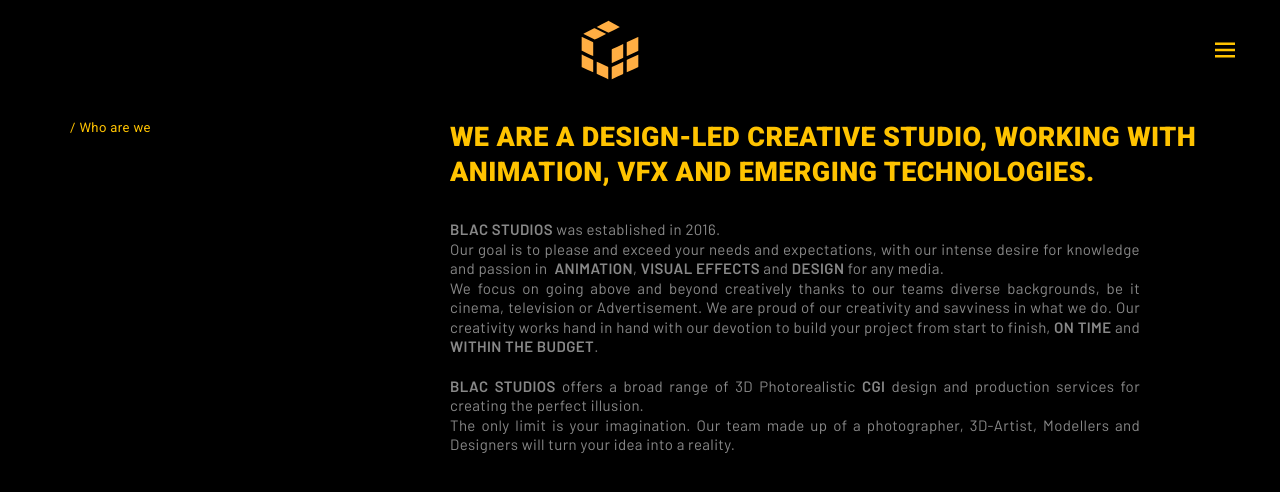
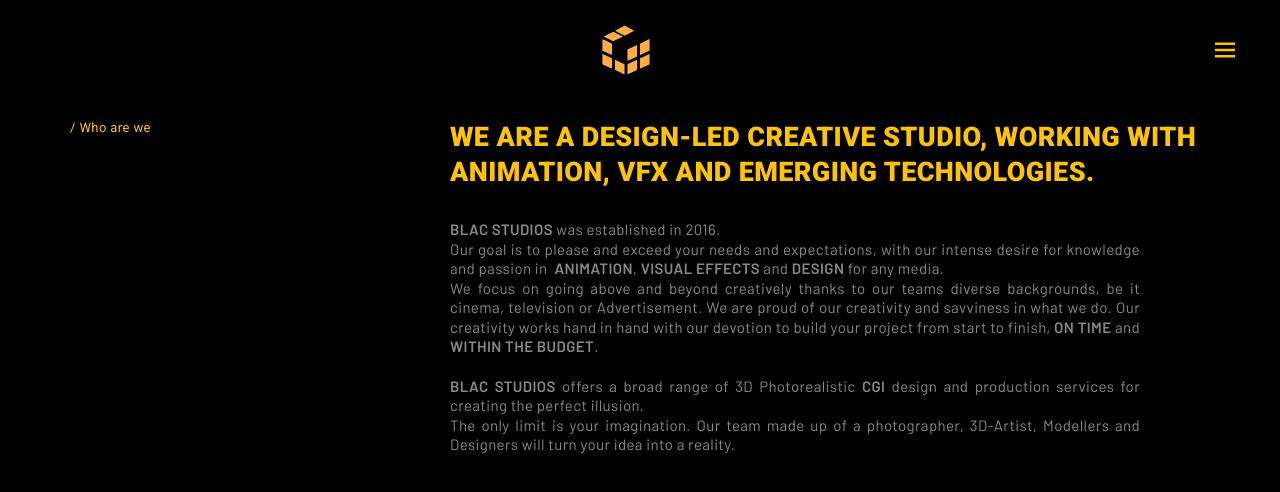
Before and after one commit to Kevin-kirago/Blac-studios-v2.0, a React (Create React App) app: page /about in a window 1280 px wide. Shown: the top 492 px of the page. Built offline with nearby package versions, Linux system fonts and the light colour scheme.

Commit message:
flex change on navigation container

```diff
--- a/src/components/navigation.component.jsx
+++ b/src/components/navigation.component.jsx
@@ -50,6 +50,7 @@
 	return (
 		<div className="navigation">
 			<div className="navigation__wrapper">
+				<div>&nbsp;</div>
 				<Link to="/" className="navigation__logo">
 					<OnTheGridLogo onClick={handleClick} />
 				</Link>
--- a/src/styles/components/navigation.scss
+++ b/src/styles/components/navigation.scss
@@ -10,8 +10,9 @@
 		height: 10rem;
 		width: 100%;
 		padding: 0 4rem;
-		display: grid;
-		grid-template-columns: repeat(2, 1fr);
+		display: flex;
+		justify-content: space-between;
+		align-items: center;
 
 		@include media("<=phone") {
 			padding: 0 2rem;
@@ -21,7 +22,6 @@
 
 	&__logo {
 		position: relative;
-		justify-self: end;
 		display: flex;
 		justify-content: center;
 		align-items: center;
@@ -29,8 +29,8 @@
 
 		svg {
 			display: inline-block;
-			height: 6rem;
-			width: 6rem;
+			height: 5rem;
+			width: 5rem;
 			box-sizing: border-box;
 
 			@include media("<=phone") {
```
Also changed, not shown: src/assets/sprite.svg, 1 other file (tests, documents, lock files or other folders).
